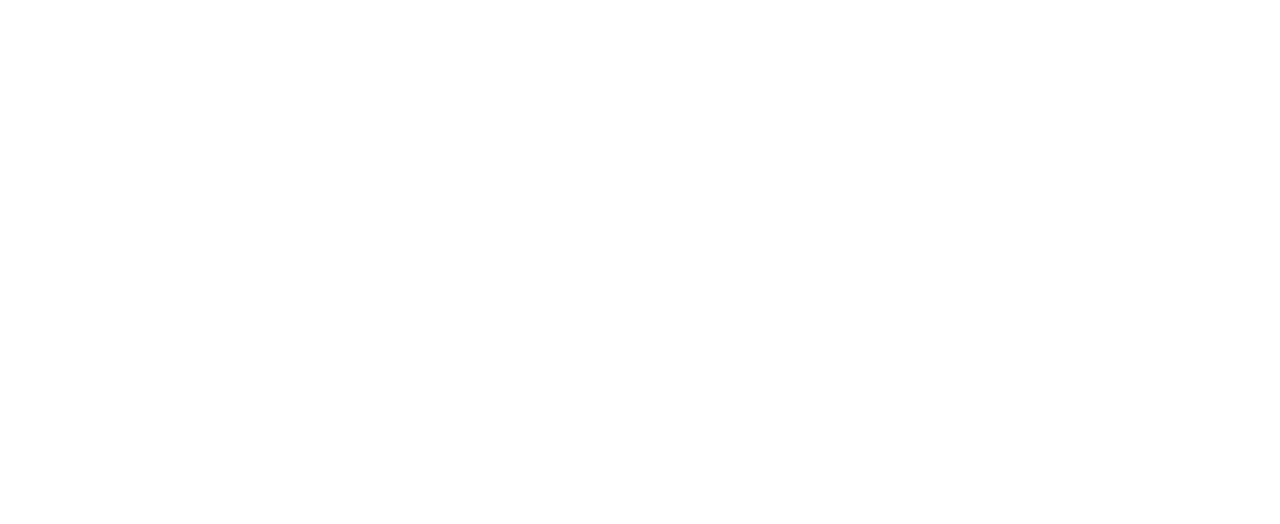
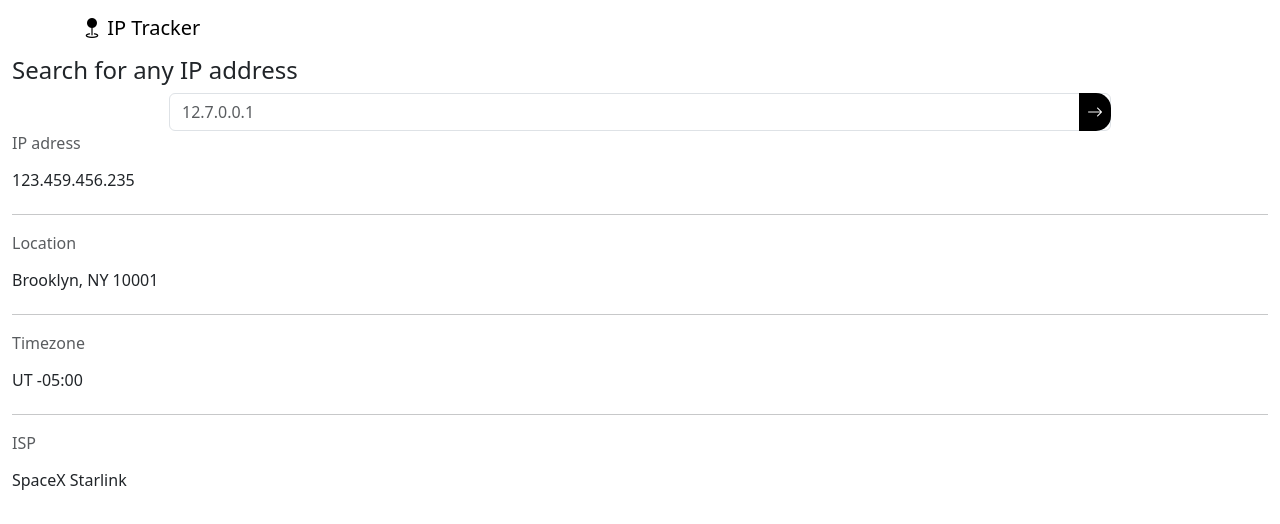
Before and after one commit to tmchuynh/IP-Tracker, a website: page index.html in a window 1280 px wide. Drawn offline with nearby package versions, Linux system fonts and the light colour scheme.

Commit message:
edit geolocation forms

```diff
--- a/index.html
+++ b/index.html
@@ -1,15 +1,64 @@
 <!DOCTYPE html>
 <html>
+
 <head>
     <meta charset="utf-8">
     <meta http-equiv="X-UA-Compatible" content="IE=edge">
     <title></title>
     <meta name="description" content="">
     <meta name="viewport" content="width=device-width, initial-scale=1">
+    <link href="https://cdn.jsdelivr.net/npm/bootstrap@5.3.0-alpha1/dist/css/bootstrap.min.css" rel="stylesheet"
+        integrity="sha384-GLhlTQ8iRABdZLl6O3oVMWSktQOp6b7In1Zl3/Jr59b6EGGoI1aFkw7cmDA6j6gD" crossorigin="anonymous">
+        <link rel="stylesheet" href="https://cdn.jsdelivr.net/npm/bootstrap-icons@1.10.3/font/bootstrap-icons.css">
     <link rel="stylesheet" href="public/css/main.css">
 </head>
+
 <body>
 
+    <nav class="navbar">
+        <div class="container">
+            <a class="navbar-brand" href="#">
+                <i class="bi bi-geo-fill"></i> IP Tracker
+            </a>
+        </div>
+    </nav>
+
+    <section class="container-fluid">
+        <h4>Search for any IP address</h4>
+        <div class="input-section">
+            <input type="text" class="form-control" placeholder="12.7.0.0.1">
+            <button type="submit"><i class="bi bi-arrow-right"></i></button>
+        </div>
+        <div class="display-section">
+            <div class="row">
+                <p class="text-muted">IP adress</p>
+                <h6>123.459.456.235</h6>
+            </div>
+            <hr>
+            <div class="row">
+                <p class="text-muted">Location</p>
+                <h6>Brooklyn, NY 10001</h6>
+            </div>
+            <hr>
+            <div class="row">
+                <p class="text-muted">Timezone</p>
+                <h6>UT -05:00</h6>
+            </div>
+            <hr>
+            <div class="row">
+                <p class="text-muted">ISP</p>
+                <h6>SpaceX Starlink</h6>
+            </div>
+        </div>
+    </section>
+
+    <section class="container-fluid">
+        <div class="map"></div>
+    </section>
+
+    <script src="https://code.jquery.com/jquery-3.6.3.min.js"
+        integrity="sha256-pvPw+upLPUjgMXY0G+8O0xUf+/Im1MZjXxxgOcBQBXU=" crossorigin="anonymous"></script>
     <script src="public/js/app.js"></script>
 </body>
+
 </html>
--- a/public/js/app.js
+++ b/public/js/app.js
@@ -0,0 +1,8 @@
+const _ = "fb546139f933b8664332f96848b641153631454";
+
+if ('geolocation' in navigator) {
+    navigator.geolocation.getCurrentPosition(function(position) {
+        console.log(position.coords.latitude);
+        console.log(position.coords.longitude);
+    })
+}
--- a/public/scss/main.scss
+++ b/public/scss/main.scss
@@ -0,0 +1,30 @@
+* {
+    margin: 0;
+    padding: 0;
+    box-sizing: border-box;
+}
+
+.input-section {
+    display: flex;
+    align-content: center;
+    justify-content: center;
+    margin: 0 auto;
+    width: 75%;
+
+    .form-control {
+        &:focus {
+            box-shadow: none;
+            border: var(--bs-border-width) solid var(--bs-border-color);
+        }
+    }
+
+    button {
+        border: none;
+        border-top-right-radius: 15px;
+        border-bottom-right-radius: 15px;
+        margin-left: -2rem;
+        background-color: black;
+        color: white;
+        width: 2rem;
+    }
+}
```
Also changed, not shown: public/css/main.css. Lines whose indentation alone changed are shown as unchanged.
